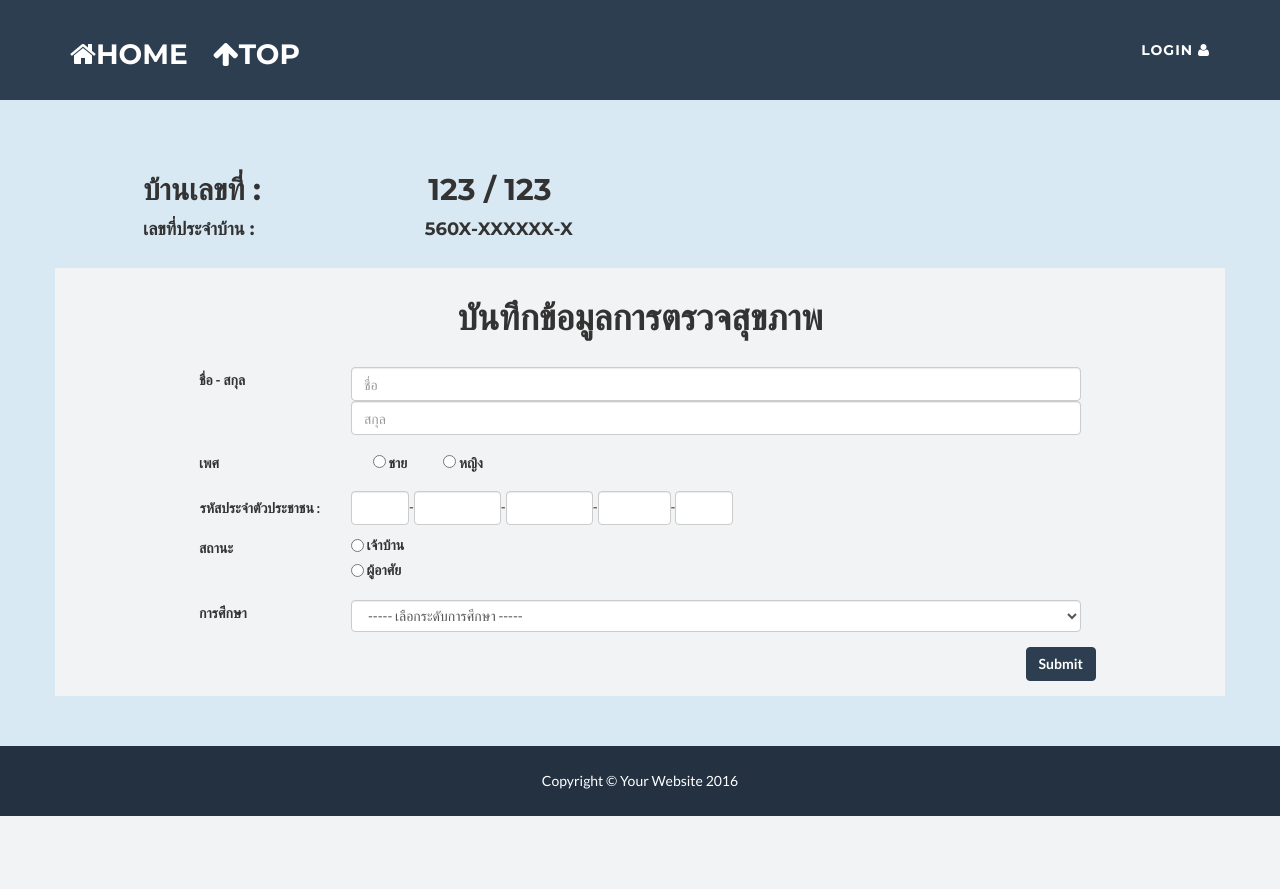
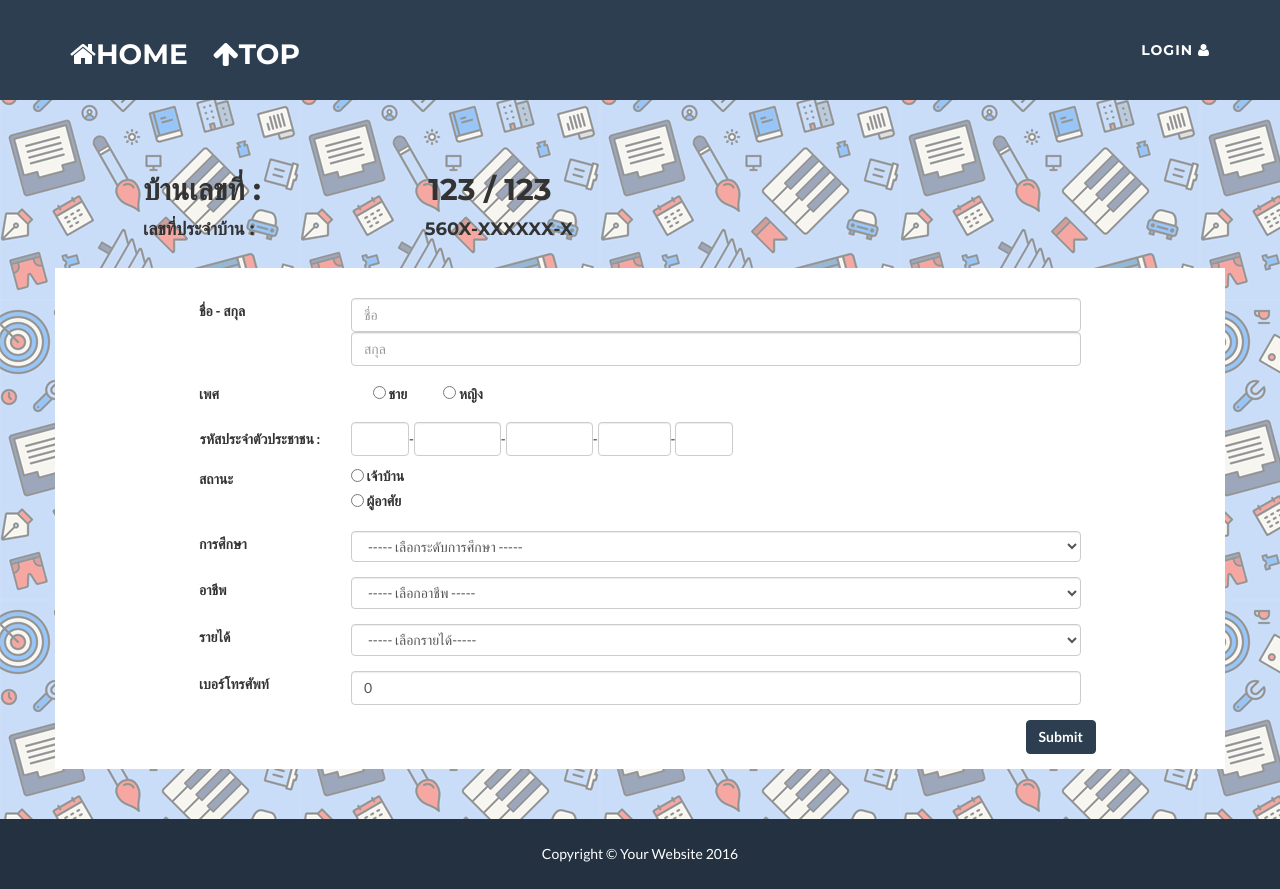
Before and after one commit to aitthinat/PjH, a PHP site: page /add_inval.php in a window 1280 px wide. Before the commit the page ends 816 px from the top, so only its background shows below. Run offline with PHP 8.4, Linux system fonts and the light colour scheme; some libraries are stand-ins or nearby versions.

Commit message:
Add files via upload

```diff
--- a/accept_adddata.php
+++ b/accept_adddata.php
@@ -1,6 +1,6 @@
 <?php include "head.php" ?>
-<div style="background:#d8e9f3">
-    <div class="container" style="background:#f2f3f4">
+<div>
+    <div class="container" style="background:white">
         <div class="row">
             <div class="col-lg-12">
                 <div style="width:100%" >
--- a/add_edd.php
+++ b/add_edd.php
@@ -21,7 +21,7 @@
 }
 
 </script>
-<div style="background:#d8e9f3">
+<div>
     <div class="container">
 
         <div>
--- a/add_inval.php
+++ b/add_inval.php
@@ -62,7 +62,8 @@ function checkID(id){
    var txtID4 = document.forms["myForm"]["txtID4"].value;
    var txtID5 = document.forms["myForm"]["txtID5"].value;
    var educate = document.forms["myForm"]["educate"].value;
-
+   var salary = document.forms["myForm"]["salary"].value;
+   var job = document.forms["myForm"]["job"].value;
 
 
    if ( txtID1 == null || txtID1 == "" ) {
@@ -105,13 +106,20 @@ function checkID(id){
     alert("กรุณากรอกข้อมูลให้ครบถ้วน");
     return false;
   }
-
+  if ( salary == null || salary == "" ) {
+    alert("กรุณากรอกข้อมูลให้ครบถ้วน");
+    return false;
+  }
+   if ( job == null || job == "" ) {
+    alert("กรุณากรอกข้อมูลให้ครบถ้วน");
+    return false;
+  }
 
 
 }
 
 </script>
-<div style="background:#d8e9f3">
+<div>
   <div class="form-check form-group row" style="margin-left:10%;margin-bottom:-12px">
     <h2>
       <label class="col-3 col-form-label">บ้านเลขที่ :</label>
@@ -124,11 +132,11 @@ function checkID(id){
       <label class="col-form-label">560x-xxxxxx-x</label>
     </h4>
   </div>
-  <div class="container" style="background:#f2f3f4">
+  <div class="container" style="background:white">
     <div class="row">
       <div class="col-lg-12">
         <div style="width:100%" >
-          <div align="center" style="padding-top:10px;padding-bottom:20px"><h1>บันทึกข้อมูลการตรวจสุขภาพ</h1></div>
+          <div align="center" style="padding-top:10px;padding-bottom:20px"></div>
           <form name="myForm" action="accept_adddata.php" method="POST" onsubmit="return validateForm()">
             <div class="form-group row" style="margin-left:10%;margin-right:10%">
               <label class="col-2 col-form-label">ชื่อ - สกุล</label>
@@ -149,11 +157,11 @@ function checkID(id){
             <div class="form-inline row" style="margin-left:10%;margin-right:10%;margin-bottom: 10px">
               <label class="col-2 col-form-label">รหัสประจำตัวประชาชน : </label>
               <div class="col-10 form-inline">
-                <div><input class="form-control" type="text" name="txtID1" id="txtID1" size="3px" maxlength=1 onkeyup="keyup(this,event)" onkeypress="return Numbers(event)">-</div>
-                <div><input class="form-control" type="text" name="txtID2" id="txtID2" size="7px" maxlength=4 onkeyup="keyup(this,event)" onkeypress="return Numbers(event)">-</div>
-                <div><input class="form-control" type="text" name="txtID3" id="txtID3" size="7px" maxlength=5 onkeyup="keyup(this,event)" onkeypress="return Numbers(event)">-</div>
-                <div><input class="form-control" type="text" name="txtID4" id="txtID4" size="5px" maxlength=2 onkeyup="keyup(this,event)" onkeypress="return Numbers(event)">-</div>
-                <div><input class="form-control" type="text" name="txtID5" id="txtID5" size="3px" maxlength=1 onkeyup="keyup(this,event)" onkeypress="return Numbers(event)"></div>
+                <div><input class="form-control" type="text" name="txtID1" id="txtID1" size="3px" pattern="[0-9]{1}" maxlength=1 onkeyup="keyup(this,event)" onkeypress="return Numbers(event)"></div><div>-</div>
+                <div><input class="form-control" type="text" name="txtID2" id="txtID2" size="7px" pattern="[0-9]{4}" maxlength=4 onkeyup="keyup(this,event)" onkeypress="return Numbers(event)"></div><div>-</div>
+                <div><input class="form-control" type="text" name="txtID3" id="txtID3" size="7px" pattern="[0-9]{5}" maxlength=5 onkeyup="keyup(this,event)" onkeypress="return Numbers(event)"></div><div>-</div>
+                <div><input class="form-control" type="text" name="txtID4" id="txtID4" size="5px" pattern="[0-9]{2}" maxlength=2 onkeyup="keyup(this,event)" onkeypress="return Numbers(event)"></div><div>-</div>
+                <div><input class="form-control" type="text" name="txtID5" id="txtID5" size="3px" pattern="[0-9]{1}" maxlength=1 onkeyup="keyup(this,event)" onkeypress="return Numbers(event)"></div><div></div>
               </div>
             </div>
             <div class="form-group row" style="margin-left:10%;margin-right:10%">
@@ -190,6 +198,40 @@ function checkID(id){
             </select>
           </div>
         </div>
+        <div class="form-group row" style="margin-left:10%;margin-right:10%">
+          <label class="col-2 col-form-label">อาชีพ</label>
+          <div class="col-10">
+            <select name="job" class="form-control form-control-lg">
+              <option selected value="">----- เลือกอาชีพ -----</option>
+              <option value="1">เกษตรกรรม</option>
+              <option value="2">รับจ้าง</option>
+              <option value="3">รับราชการ/รัฐวิสาหกิจ</option>
+              <option value="4">ค้าขาย</option>
+              <option value="5">อื่นๆ</option>
+            </select>
+          </div>
+
+        </div>
+        <div class="form-group row" style="margin-left:10%;margin-right:10%">
+         <label class="col-2 col-form-label">รายได้</label>
+         <div class="col-10">
+          <select name="salary" class="form-control form-control-lg">
+            <option selected value="">----- เลือกรายได้-----</option>
+            <option value="1">ไม่มีรายได้</option>
+            <option value="2">ต่ำกว่า 5,000 บาท</option>
+            <option value="3">5,001 - 9,000 บาท</option>
+            <option value="3">9,001 - 13,000 บาท</option>
+            <option value="4">มากกว่า 13,000 บาท</option>
+          </select>
+        </div>
+
+      </div>
+      <div class="form-group row" style="margin-left:10%;margin-right:10%">
+       <label class="col-2 col-form-label">เบอร์โทรศัพท์</label>
+       <div class="col-10">
+        <input class="form-control" type="tel" value="0" id="example-tel-input" pattern="[0-9]{10}" title="กรุณาใส่เบอร์โทรศัพท์ใหม่อีกครั้ง">
+      </div>
+    </div>
     <div class="form-check form-group row" style="margin-left:10%;margin-right:10%" align="right">
       <button type="submit" class="btn btn-primary">Submit</button>
     </div>
--- a/adddata.php
+++ b/adddata.php
@@ -62,8 +62,8 @@
 }
 
 </script>
-<div style="background:#d8e9f3">
-    <div class="container" style="background:#f2f3f4">
+<div>
+    <div class="container" style="background:white">
         <div class="row">
             <div class="col-lg-12">
                 <div style="width:100%" >
--- a/foot.php
+++ b/foot.php
@@ -1,4 +1,4 @@
-<div style="background:#d8e9f3;padding-bottom: 50px; "></div>
+<div style="padding-bottom: 50px; " background="img/bg_pattern.png"></div>
 <!-- Footer -->
 <footer class="text-center">
 <!--
--- a/head.php
+++ b/head.php
@@ -33,7 +33,7 @@
 
     </head>
 
-    <body id="page-top" class="index">
+    <body id="page-top" class="index" background="img/bg_pattern.png">
 
         <!-- Navigation -->
         <nav id="mainNav" class="navbar navbar-default navbar-fixed-top navbar-custom">
@@ -62,4 +62,4 @@
             </div>
             <!-- /.container-fluid -->
         </nav>
-        <div style="background:#d8e9f3;padding-top: 150px"></div>
+        <div style="padding-top: 150px" ></div>
--- a/index.php
+++ b/index.php
@@ -1,7 +1,6 @@
 <?php include "head.php" ?>
 <!-- #d8e9f3 -->
 <!-- <div style="background:#d8e9f3"> -->
-<body background="img/bg_pattern.png">
   <div class="container">
     <div class="row">
       <div class="col align-self-start">
@@ -20,5 +19,4 @@
       </div>
     </div>
   </div>
-</body>
 <?php include "foot.php" ?>
--- a/info_edd.php
+++ b/info_edd.php
@@ -1,5 +1,5 @@
 <?php include "head.php" ?>
-<div style="background:#d8e9f3">
+<div>
     <div class="form-check form-group row" style="margin-left:10%;margin-bottom:-12px">
         <h2>
             <label class="col-3 col-form-label">บ้านเลขที่ :</label>
@@ -12,7 +12,7 @@
             <label class="col-form-label">560x-xxxxxx-x</label>
         </h4>
     </div>
-    <div class="container" style="background:#f2f3f4">
+    <div class="container" style="background:white">
         <div class="row">
             <div class="col-lg-12">
                 <div style="width:100%" >
@@ -82,7 +82,7 @@
 </div>
 </div>
 </div>
-<div style="padding-bottom: 20px; padding-right:60px" align="right"><a href="add_info_vila.php"><img class="img-responsive" src="img/add-button-copy.png" height="100" width="200"></a></div>
+<div style="padding-bottom: 20px; padding-right:60px" align="right"><a href="add_inval.php"><img class="img-responsive" src="img/add-button-copy.png" height="100" width="200"></a></div>
 </div>
 
 <?php include "foot.php" ?>
--- a/record.php
+++ b/record.php
@@ -1,6 +1,6 @@
 <?php include "head.php" ?>
-<div style="background:#d8e9f3">
-
+<div>
+<div class="container" style="background: white">
     <div class="form-check form-group row" style="margin-left:10%;margin-bottom:-12px">
         <h2>บันทึกข้อมูลสุขภาพ</h2>
     </div>
@@ -14,6 +14,6 @@
 
 
 </div>
-
+</div>
 
 <?php include "foot.php" ?>
```
Also changed, not shown: s_record.php (+17 -3 lines), s_risk.php (+25 -4 lines). Lines whose indentation alone changed are shown as unchanged.
